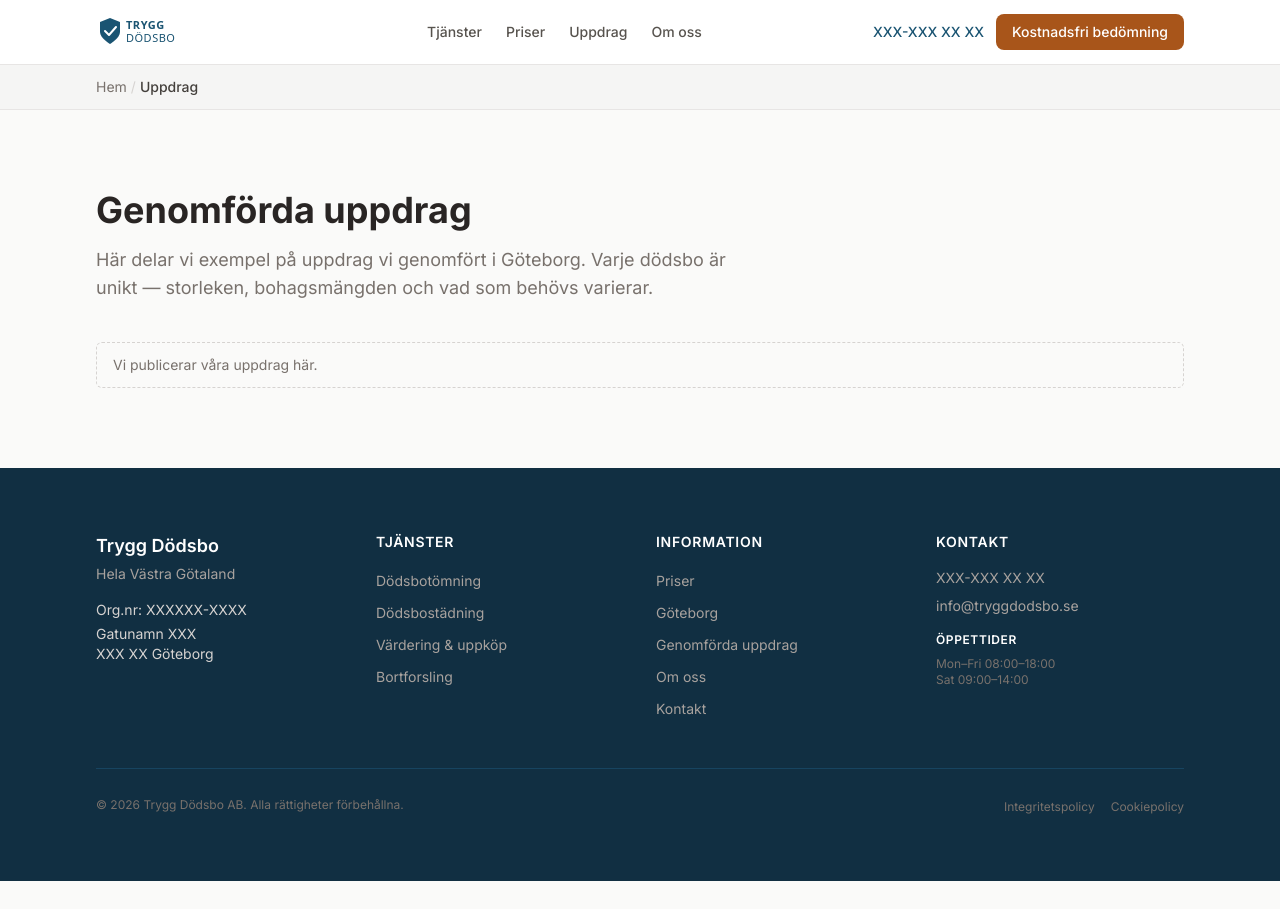
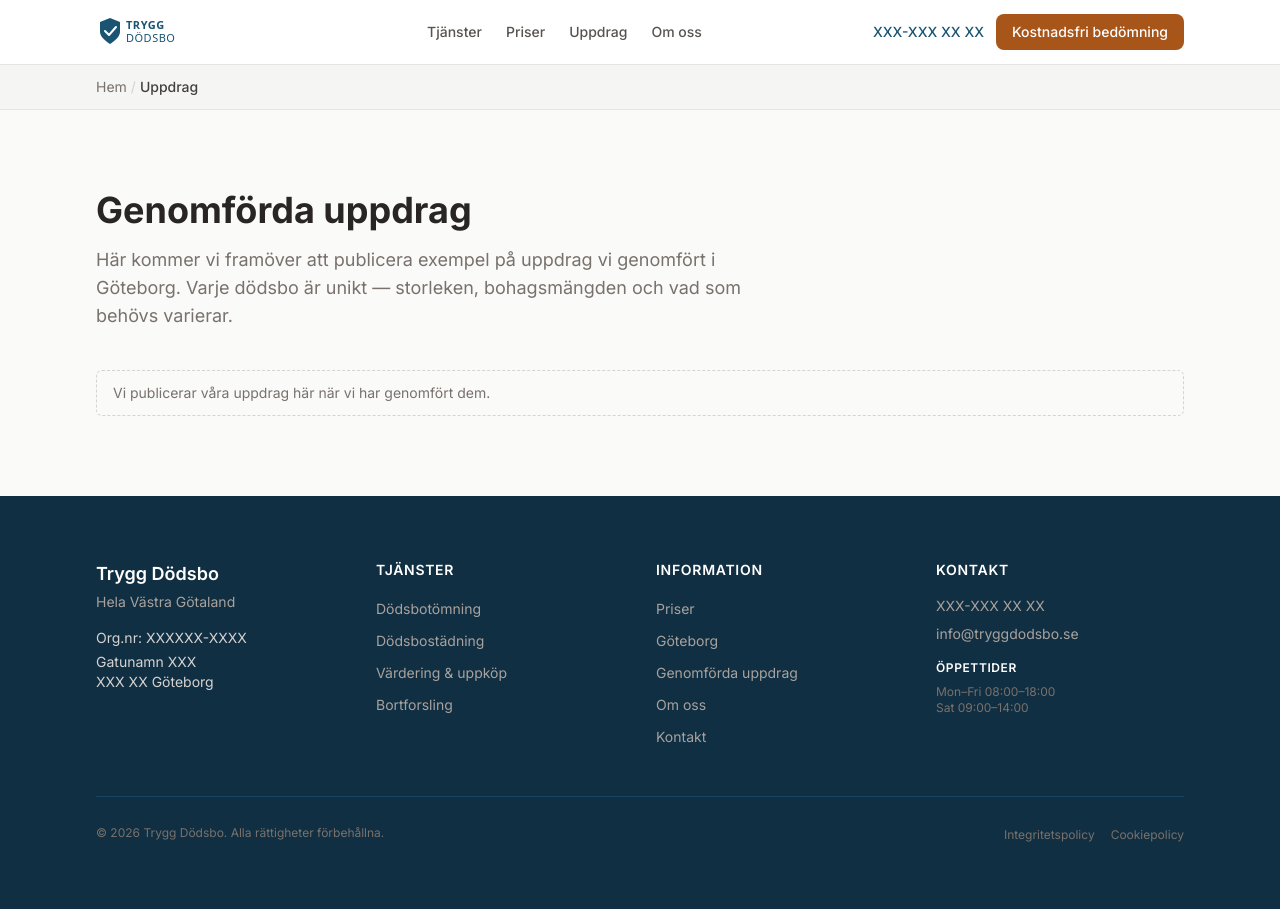
Before and after one commit to Abbe91/mydodsbo, a Next.js app: page /uppdrag in a window 1280 px wide. Before the commit the page ends 881 px from the top, so only its background shows below. Built offline with nearby package versions, Linux system fonts and the light colour scheme.

Commit message:
update the foem

```diff
--- a/app/uppdrag/page.tsx
+++ b/app/uppdrag/page.tsx
@@ -5,7 +5,10 @@
 
 export const metadata: Metadata = {
   title:       'Genomförda uppdrag',
-  description: 'Se exempel på dödsbon vi hanterat i Göteborg — tömning, städning och bortforsling i olika stadsdelar och bostadstyper.',
+  description:
+    uppdrag.length === 0
+      ? 'Här publicerar vi framöver exempel på dödsbon vi hanterat i Göteborg — tömning, städning och bortforsling.'
+      : 'Se exempel på dödsbon vi hanterat i Göteborg — tömning, städning och bortforsling i olika stadsdelar och bostadstyper.',
   alternates:  { canonical: '/uppdrag' },
 }
 
@@ -35,14 +38,15 @@
           <div className="max-w-2xl mb-10">
             <h1 className="text-3xl md:text-4xl font-bold mb-4">Genomförda uppdrag</h1>
             <p className="text-lg text-stone-500">
-              Här delar vi exempel på uppdrag vi genomfört i Göteborg. Varje dödsbo är unikt —
-              storleken, bohagsmängden och vad som behövs varierar.
+              {uppdrag.length === 0
+                ? 'Här kommer vi framöver att publicera exempel på uppdrag vi genomfört i Göteborg. Varje dödsbo är unikt — storleken, bohagsmängden och vad som behövs varierar.'
+                : 'Här delar vi exempel på uppdrag vi genomfört i Göteborg. Varje dödsbo är unikt — storleken, bohagsmängden och vad som behövs varierar.'}
             </p>
           </div>
 
           {uppdrag.length === 0 ? (
             <p className="rounded-md border border-dashed border-stone-300 bg-stone-50 px-4 py-3 text-sm text-stone-500">
-              Vi publicerar våra uppdrag här.
+              Vi publicerar våra uppdrag här när vi har genomfört dem.
             </p>
           ) : (
           <div className="grid grid-cols-1 md:grid-cols-2 gap-6">
--- a/lib/company.ts
+++ b/lib/company.ts
@@ -2,9 +2,16 @@
 // Replace every placeholder value before setting SITE_LAUNCHED=true —
 // the prebuild script will fail the build if any XXX remains.
 
+// Legal form suffix (e.g. 'AB', 'Enskild firma', 'HB') — leave empty until
+// the actual registered company form is confirmed. Do not add "AB" unless
+// the business is actually registered as an aktiebolag.
+// ▶ TODO: set to the real registered legal form before launch.
+const legalForm = '' as string
+
 export const company = {
   name:      'Trygg Dödsbo',
-  legalName: 'Trygg Dödsbo AB',
+  legalForm,
+  legalName: legalForm ? `Trygg Dödsbo ${legalForm}` : 'Trygg Dödsbo',
   orgNr:     'XXXXXX-XXXX',
 
   address: {
```
